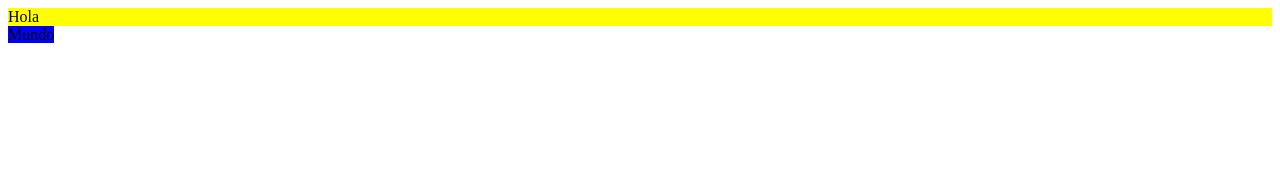
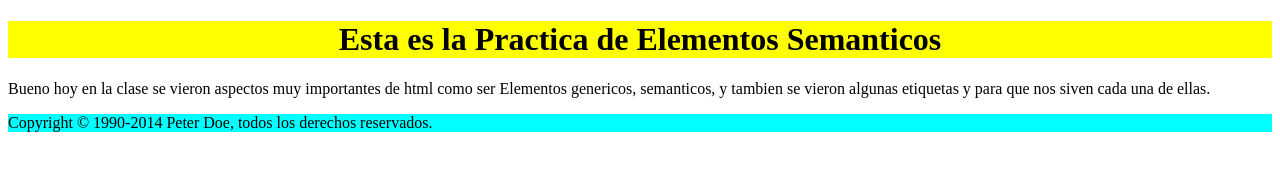
Before and after one commit to JoelNava4/TecWeb, a plain HTML site: page index.html in a window 1280 px wide. Drawn offline with Linux system fonts and the light colour scheme.

Commit message:
Elementos Semanticos

```diff
--- a/index.html
+++ b/index.html
@@ -6,11 +6,17 @@
     <title>Practica 28_8_2023</title>
 </head>
 <body>
-    <div style="background-color: yellow;">
-        Hola
-    </div>
-    <span style="background-color: blue;">
-        Mundo
-    </span>
+    <header style="background-color: yellow;">
+        <center><h1><b>Esta es la Practica de Elementos Semanticos</b></h1></center>
+    </header>
+    <main>
+        <p>Bueno hoy en la clase se vieron aspectos muy importantes de html
+            como ser Elementos genericos, semanticos, y tambien se vieron algunas
+            etiquetas y para que nos siven cada una de ellas.
+        </p>
+    </main>
+    <footer style="background-color: aqua;">
+        <p>Copyright &copy; 1990-2014 Peter Doe, todos los derechos reservados.</p>
+    </footer>
 </body>
 </html>
```
